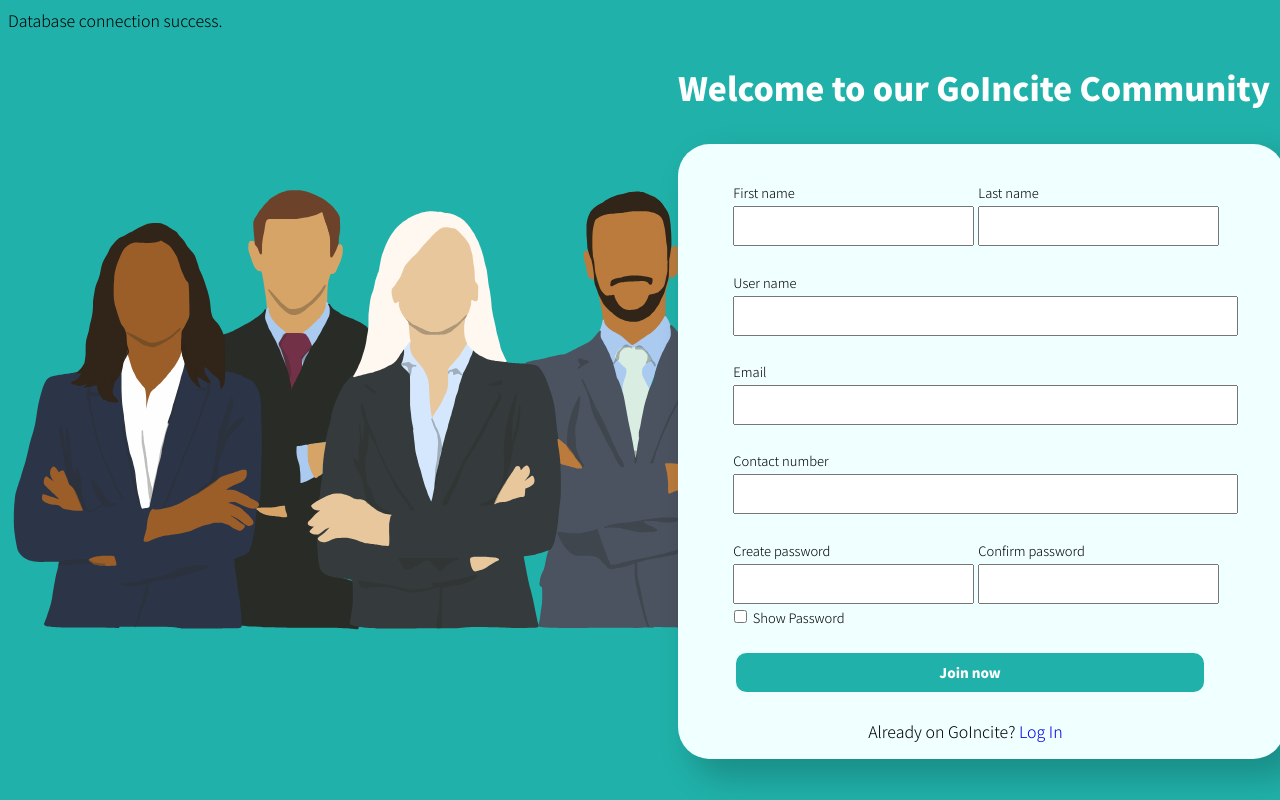
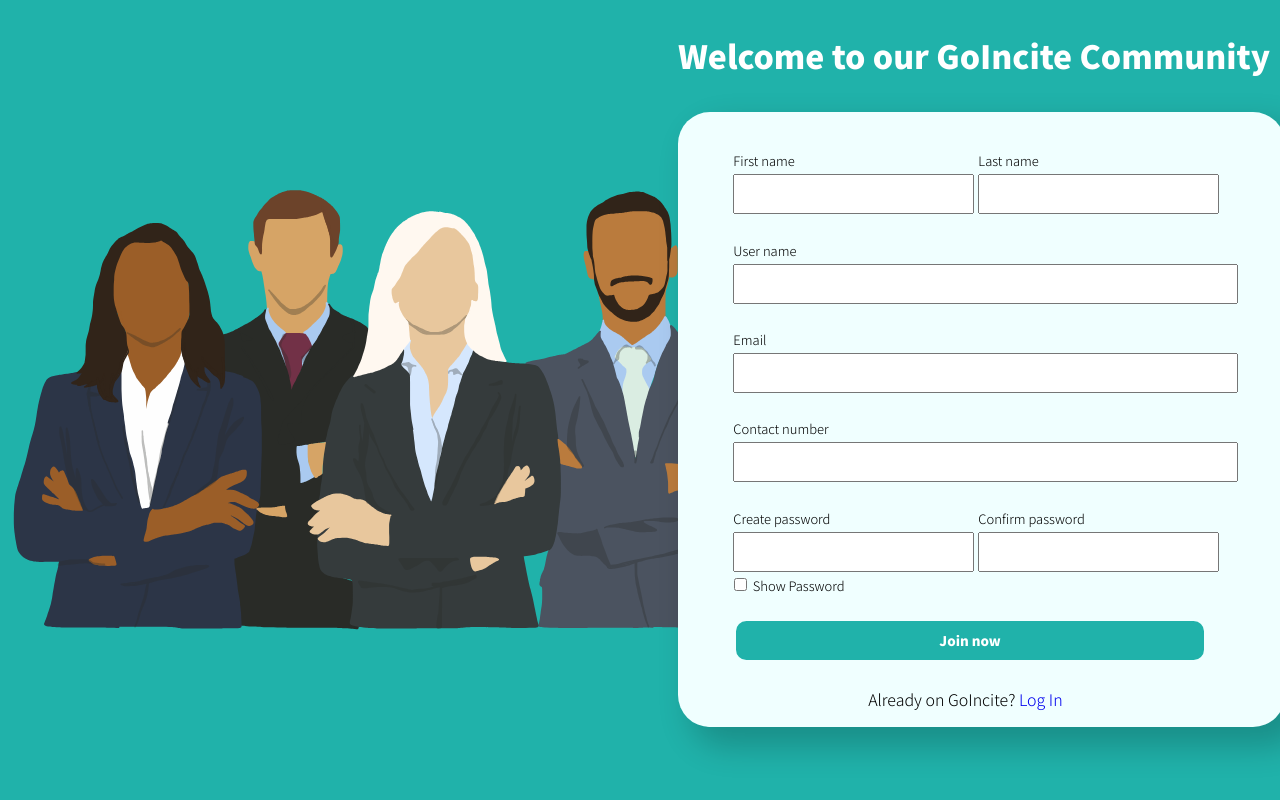
Before and after one commit to Shivam-1117/deservein, a PHP site: page /register.php in a window 1280 px wide. Run offline with PHP 8.4, Linux system fonts and the light colour scheme; lists and menus that the app fills with data are empty; some libraries are stand-ins or nearby versions.

Commit message:
Update pdo.php

```diff
--- a/pdo.php
+++ b/pdo.php
@@ -1,11 +1,3 @@
 <?php
 $pdo = "dbname=d9ttbplbaq2kmf host=ec2-54-152-40-168.compute-1.amazonaws.com port=5432 user=lqvlqvphacsifs password=f7370e21bd526162cc3dd18c723119040aaeb3a1bce00ccd4da687a8abe90980 sslmode=require";
-if (!$pdo)
-   {
-     echo "Database connection failed.";
-   }
-   else
-   {
-     echo "Database connection success.";
-   }
 ?>
```
